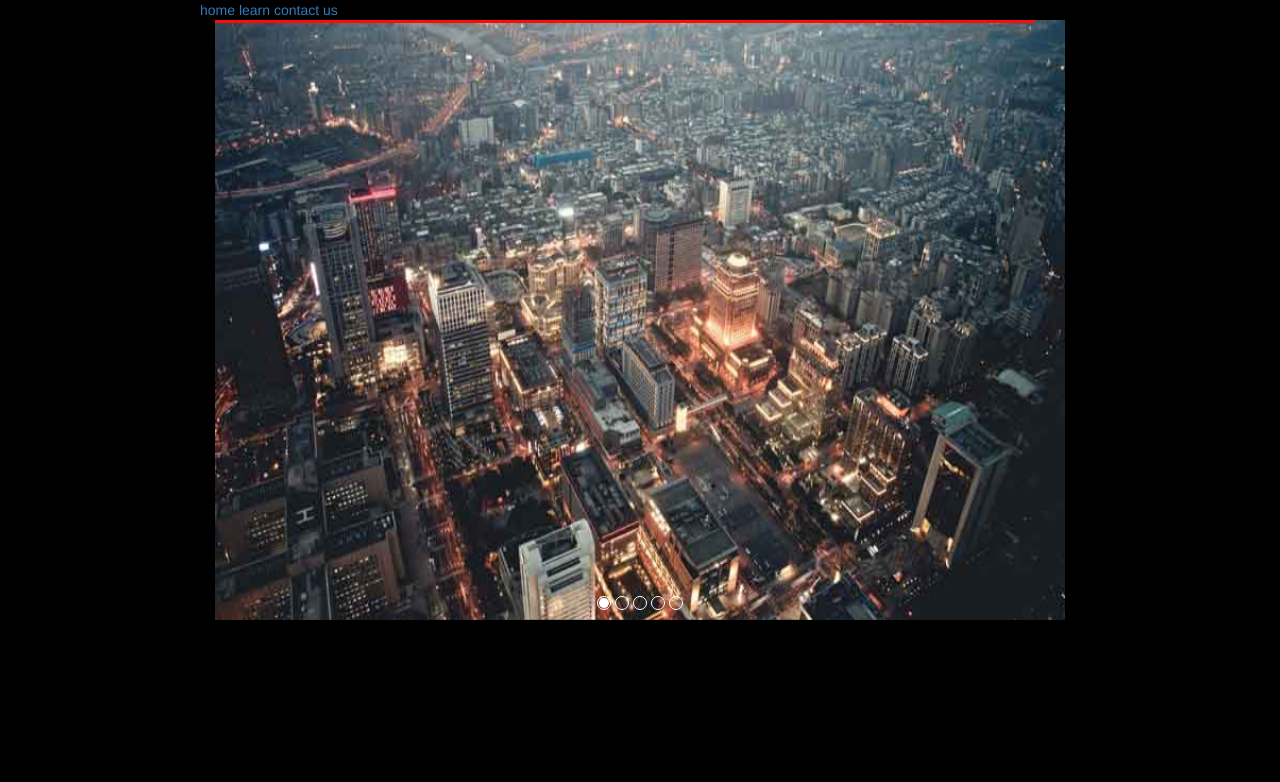
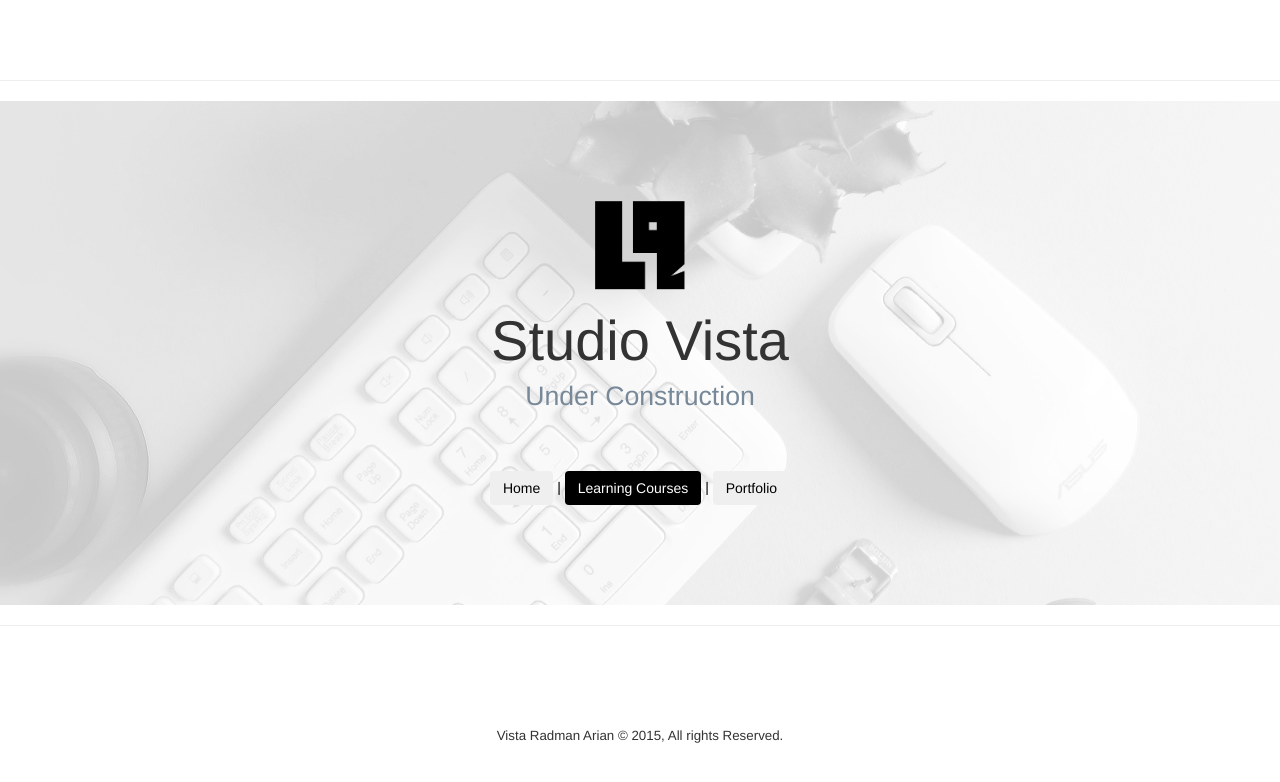
Before and after one commit to Areean/Studio-FrontPage, a plain HTML site: page index.html in a window 1280 px wide. Drawn offline with nearby package versions, Linux system fonts and the light colour scheme.

Commit message:
added webconfig, added underConstruction, change homepage

```diff
--- a/index.html
+++ b/index.html
@@ -5,94 +5,33 @@
     <title>Studio Vista</title>
 
     <link rel="stylesheet" href="https://maxcdn.bootstrapcdn.com/bootstrap/3.3.7/css/bootstrap.min.css">
-    <link rel="stylesheet" href="./css/tour.css">
-    <script src="./js/tour.js"></script>
-    <script>
-        document.addEventListener('DOMContentLoaded', function (){
-            document.removeEventListener('DOMContentLoaded', arguments.calee);
-            tour('.tour').apply({
-                // in milliseconds
-                "delay": 6000,
-                // enable autoplay
-                "startCycle": true,
-                // shows navigation arrows
-                "showArrows": true,
-                // 'sliding', 'fading', 'rolling'
-                "slideEffect": 'sliding',
-                /*
-                {
-                    "element": will return the current element,
-                    "next": function can be execut to go to the next slide,
-                    "prev": the previous of next function,
-                    "indeicators": will return the current element indeicator's elements
-                    "transition": Here you can see or change your slide transition in respect of 3 slide transition effects explained above.
-                };
-                */
-                "returnAPI": false
-            });
-        });
-    </script>
 </head>
-<body >
-    <div  class="row">
+<body>
+    <div class="row" style="height:10px; direction:ltr; text-align:center; margin-top:50px;">
 
-        <div class="col-md-4">
-<nav >
-    <a>home</a>
-    <a href="./learn.html">learn</a>
-    <a>contact us</a>
-</nav>
+    </div>
+    <hr/>
+    <div class="row" style="background-image: url(./images/banner.jpg);  direction:ltr; text-align:center; padding:100px;">
+        <img src="./images/StudioVista.png" alt="logo" style="width:90px;">
+        <h1 style="font-size:42pt;"> Studio Vista</h1>
+        <h4 style=" color:lightslategray; font-size:20pt;">Under Construction</h3>
+            <nav style="color:black; margin-top:60px;">
+                <button class="btn">
+                    Home
+                </button>
+                |
+                <button onclick="window.location.href='./learn.html'" class="btn" style="color:white; background-color:black;">
+                    Learning Courses
+                </button>
+                |
+                <button class="btn">
+                    Portfolio
+                </button>
+            </nav>
         </div>
-        <div class="col-md-4">
-
-            </div>
-            <div class="col-md-4">
-
-                </div>
-    </div>
-    <div class="container">
-    <div class="tour slide">
-        <!-- Indicators -->
-        <ol class="tour-indicators">
-            <li class="active"></li>
-            <li></li>
-            <li></li>
-            <li></li>
-            <li></li>
-        </ol>
-        <!-- Wrapper for slides -->
-        <div class="tour-inner" role="listbox">
-            <div class="item active">
-                <img src="./images/city.jpg" alt="...">
-
-            </div>
-            <div class="item">
-                <img src="./images/butterfly.jpg" alt="...">
-
-            </div>
-            <div class="item">
-                <img src="./images/desert.jpg" alt="...">
-
-            </div>
-            <div class="item">
-                <img src="./images/flower.jpg" alt="...">
-
-            </div>
-            <div class="item">
-                <img src="./images/night.jpg" alt="...">
-                <div class="tour-caption">
-
-                </div>
-            </div>
+        <hr/>
+        <div class="row"  style="margin-top:100px; height:20%; direction:ltrrtl; text-align:center; font-size:10pt;">
+            Vista Radman Arian &#169; 2015,  All rights Reserved.
         </div>
-        <!-- Controls -->
-        <a class="left tour-control" role="button" data-slide="prev">
-            <span><i class="fa fa-chevron-left" aria-hidden="true"></i></span>
-        </a>
-        <a class="right tour-control" role="button" data-slide="next">
-            <span><i class="fa fa-chevron-right" aria-hidden="true"></i></span>
-        </a>
-    </div>
-</div>
-</body>
-</html>
+    </body>
+    </html>
```
Also changed, not shown: folio.html (+1 -1 lines), homepage.html (deleted, +0 -37 lines), learn.html (deleted, +0 -30 lines), underconstruction.html (added, +31 -0 lines), 1 other file.
